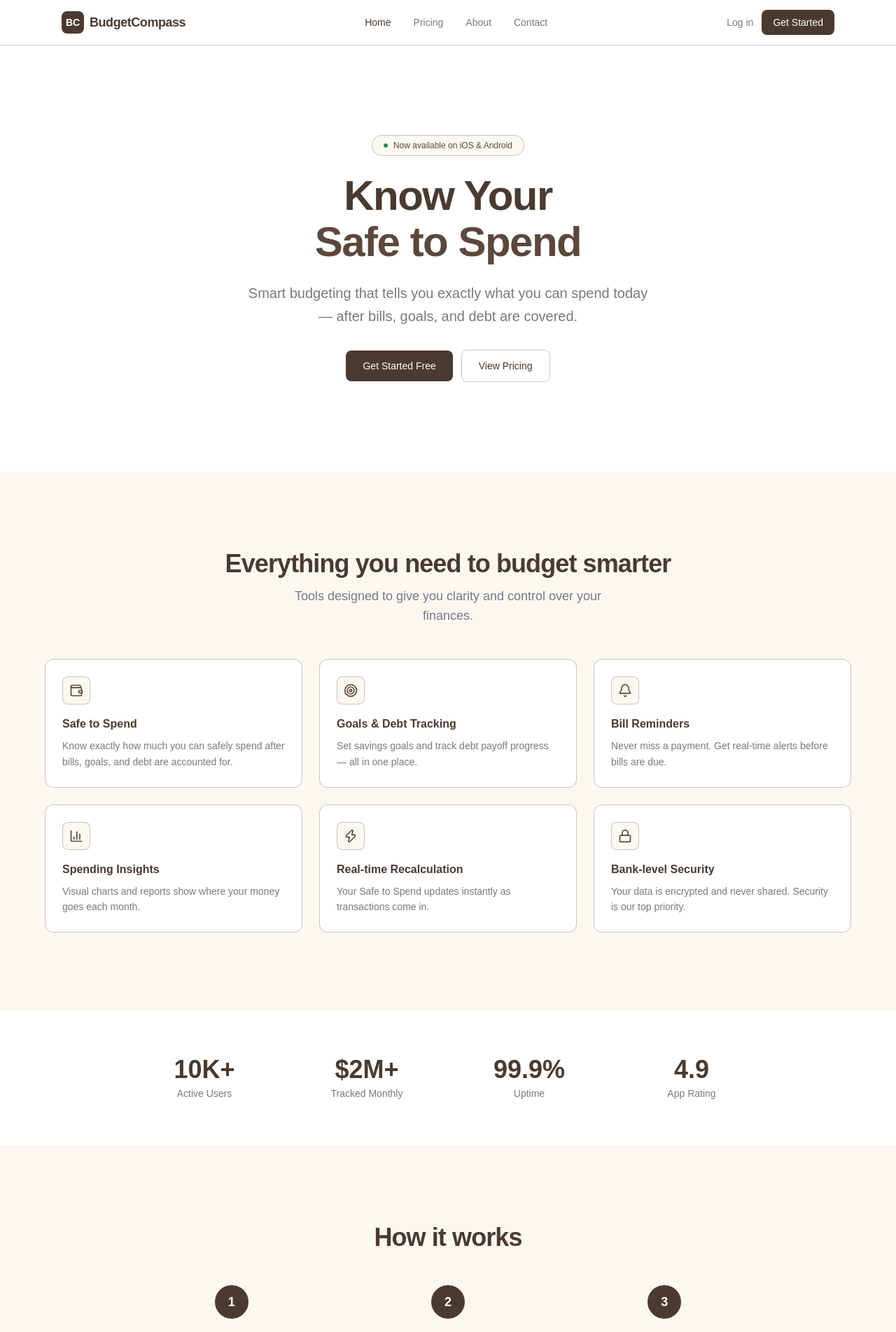
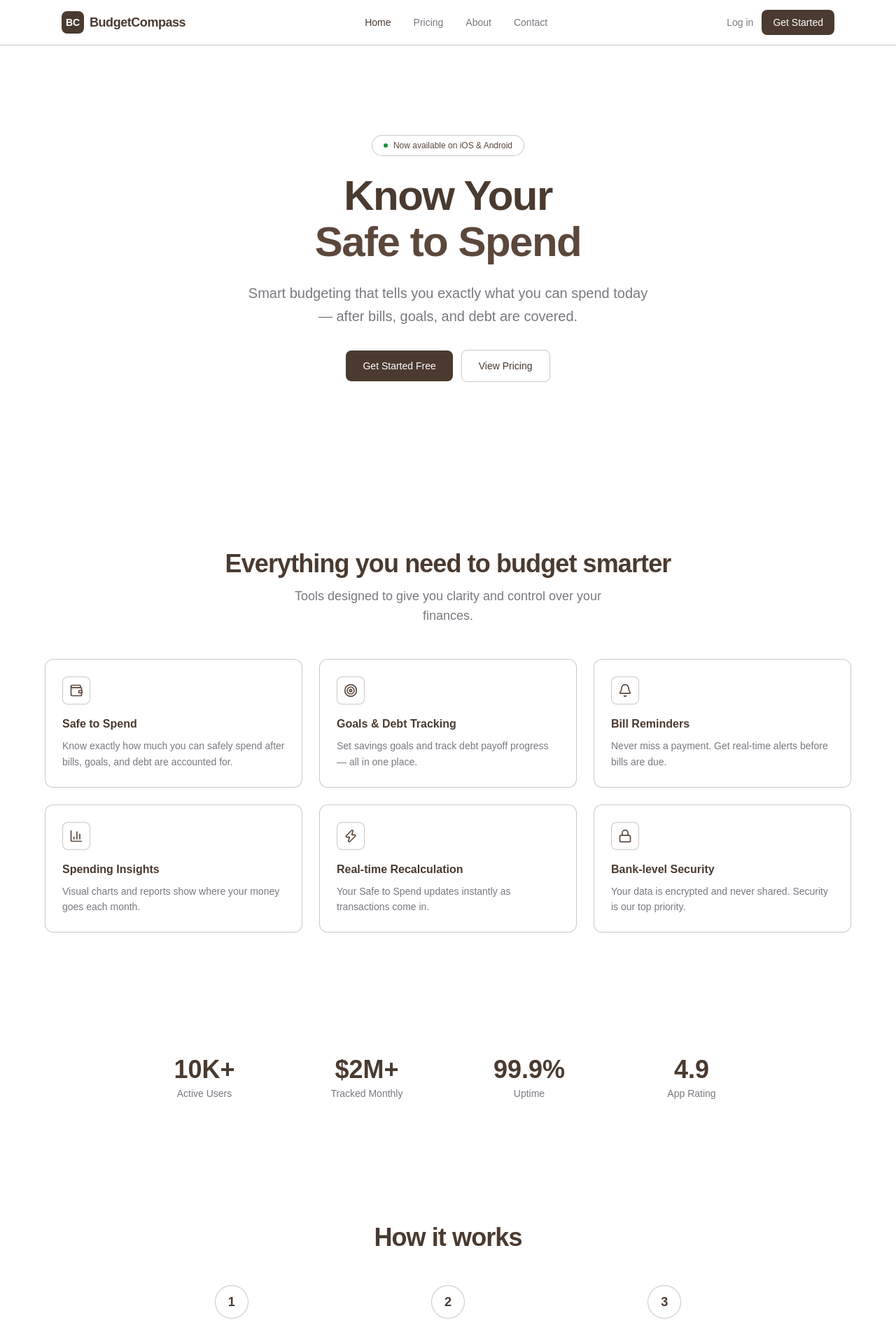
Before and after one commit to Nazim6269/budget-compass, a Next.js app: page / in a window 1280 px wide. Shown: the top 1904 px of the page at 70% size. Built offline with nearby package versions, Linux system fonts and the light colour scheme.

Commit message:
fix: fix the background color

```diff
--- a/app/(marketing)/about/page.tsx
+++ b/app/(marketing)/about/page.tsx
@@ -41,7 +41,7 @@ export default function AboutPage() {
       </section>
 
       {/* ── Mission ───────────────────────────────────────────────────── */}
-      <section className="px-4 sm:px-6 py-16 bg-primaryBg">
+      <section className="px-4 sm:px-6 py-16 bg-background">
         <div className="mx-auto max-w-4xl grid grid-cols-1 md:grid-cols-2 gap-12 items-center">
           <div>
             <h2 className="text-2xl sm:text-3xl font-bold text-textPrimary tracking-tight">
@@ -93,7 +93,7 @@ export default function AboutPage() {
                 key={value.title}
                 className="rounded-xl border border-border bg-background p-6"
               >
-                <div className="mb-4 flex h-10 w-10 items-center justify-center rounded-lg bg-primaryBg border border-border">
+                <div className="mb-4 flex h-10 w-10 items-center justify-center rounded-lg bg-white border border-border">
                   <value.icon className="h-5 w-5 text-textSecondary" />
                 </div>
                 <h3 className="text-base font-semibold text-textPrimary mb-2">
--- a/app/(marketing)/layout.tsx
+++ b/app/(marketing)/layout.tsx
@@ -13,7 +13,7 @@ export default function MarketingLayout({
   children: React.ReactNode;
 }>) {
   return (
-    <div className="flex min-h-screen flex-col">
+    <div className="force-light flex min-h-screen flex-col bg-white text-foreground">
       <Navbar />
       <main className="flex-1">{children}</main>
       <Footer />
--- a/app/(marketing)/page.tsx
+++ b/app/(marketing)/page.tsx
@@ -62,11 +62,11 @@ export default function HomePage() {
       {/* ── Hero ──────────────────────────────────────────────────────── */}
       <section className="relative overflow-hidden bg-background px-4 sm:px-6 py-20 sm:py-32">
         <div className="absolute inset-0 -z-10">
-          <div className="absolute -top-40 left-1/2 -translate-x-1/2 h-[500px] w-[700px] rounded-full bg-primaryBg blur-3xl opacity-60" />
+          <div className="absolute -top-40 left-1/2 -translate-x-1/2 h-[500px] w-[700px] rounded-full bg-white blur-3xl opacity-60" />
         </div>
 
         <div className="mx-auto max-w-3xl text-center">
-          <div className="mb-6 inline-flex items-center gap-2 rounded-full border border-border bg-primaryBg px-4 py-1.5 text-xs font-medium text-textSecondary">
+          <div className="mb-6 inline-flex items-center gap-2 rounded-full border border-border bg-white px-4 py-1.5 text-xs font-medium text-textSecondary">
             <span className="h-1.5 w-1.5 rounded-full bg-green-600" />
             Now available on iOS &amp; Android
           </div>
@@ -91,7 +91,7 @@ export default function HomePage() {
             </Link>
             <Link
               href="/pricing"
-              className="rounded-lg border border-border px-6 py-3 text-sm font-medium text-textPrimary hover:bg-primaryBg transition-colors w-full sm:w-auto text-center"
+              className="rounded-lg border border-border px-6 py-3 text-sm font-medium text-textPrimary hover:bg-white transition-colors w-full sm:w-auto text-center"
             >
               View Pricing
             </Link>
@@ -100,7 +100,7 @@ export default function HomePage() {
       </section>
 
       {/* ── Features ──────────────────────────────────────────────────── */}
-      <section id="features" className="bg-primaryBg px-4 sm:px-6 py-20 sm:py-28">
+      <section id="features" className="bg-background px-4 sm:px-6 py-20 sm:py-28">
         <div className="mx-auto max-w-6xl">
           <div className="text-center mb-12">
             <h2 className="text-3xl sm:text-4xl font-bold text-textPrimary tracking-tight">
@@ -117,7 +117,7 @@ export default function HomePage() {
                 key={feature.title}
                 className="rounded-xl border border-border bg-background p-6 hover:shadow-md transition-shadow"
               >
-                <div className="mb-4 flex h-10 w-10 items-center justify-center rounded-lg bg-primaryBg border border-border">
+                <div className="mb-4 flex h-10 w-10 items-center justify-center rounded-lg bg-white border border-border">
                   <feature.icon className="h-5 w-5 text-textSecondary" />
                 </div>
                 <h3 className="text-base font-semibold text-textPrimary mb-2">
@@ -147,7 +147,7 @@ export default function HomePage() {
       </section>
 
       {/* ── How It Works ──────────────────────────────────────────────── */}
-      <section className="bg-primaryBg px-4 sm:px-6 py-20 sm:py-28">
+      <section className="bg-background px-4 sm:px-6 py-20 sm:py-28">
         <div className="mx-auto max-w-4xl">
           <h2 className="text-3xl sm:text-4xl font-bold text-textPrimary tracking-tight text-center mb-12">
             How it works
@@ -172,7 +172,7 @@ export default function HomePage() {
               },
             ].map((item) => (
               <div key={item.step} className="text-center">
-                <div className="mx-auto mb-4 flex h-12 w-12 items-center justify-center rounded-full bg-textPrimary text-white text-lg font-bold">
+                <div className="mx-auto mb-4 flex h-12 w-12 items-center justify-center rounded-full border border-border bg-white text-textPrimary text-lg font-bold">
                   {item.step}
                 </div>
                 <h3 className="text-base font-semibold text-textPrimary mb-2">
--- a/app/(marketing)/pricing/page.tsx
+++ b/app/(marketing)/pricing/page.tsx
@@ -64,12 +64,12 @@ export default function PricingPage() {
               key={plan.name}
               className={`relative rounded-2xl border p-8 ${
                 plan.highlighted
-                  ? "border-textPrimary bg-primaryBg shadow-lg"
+                  ? "border-textPrimary bg-white shadow-lg"
                   : "border-border bg-background"
               }`}
             >
               {plan.badge && (
-                <div className="absolute -top-3 left-1/2 -translate-x-1/2 rounded-full bg-textPrimary px-4 py-1 text-xs font-medium text-white">
+                <div className="absolute -top-3 left-1/2 -translate-x-1/2 rounded-full border border-border bg-white px-4 py-1 text-xs font-medium text-textPrimary">
                   {plan.badge}
                 </div>
               )}
@@ -102,7 +102,7 @@ export default function PricingPage() {
                   className={`block w-full rounded-lg py-2.5 text-center text-sm font-medium transition-colors ${
                     plan.highlighted
                       ? "bg-textPrimary text-white hover:bg-textSecondary"
-                      : "border border-border text-textPrimary hover:bg-primaryBg"
+                      : "border border-border text-textPrimary hover:bg-white"
                   }`}
                 >
                   {plan.cta}
--- a/app/globals.css
+++ b/app/globals.css
@@ -77,3 +77,9 @@ body {
   color: var(--foreground);
   font-family: Arial, Helvetica, sans-serif;
 }
+
+.force-light {
+  color-scheme: light !important;
+  --background: #ffffff !important;
+  --foreground: #171717 !important;
+}
--- a/widgets/marketing/ui/Footer.tsx
+++ b/widgets/marketing/ui/Footer.tsx
@@ -19,7 +19,7 @@ const footerLinks = {
 
 export default function Footer() {
   return (
-    <footer className="border-t border-border bg-primaryBg">
+    <footer className="border-t border-border bg-background">
       <div className="mx-auto max-w-6xl px-4 sm:px-6 py-12">
         <div className="grid grid-cols-2 gap-8 md:grid-cols-4">
           {/* Brand */}
```
Also changed, not shown: app/(marketing)/contact/page.tsx (+4 -4 lines).
